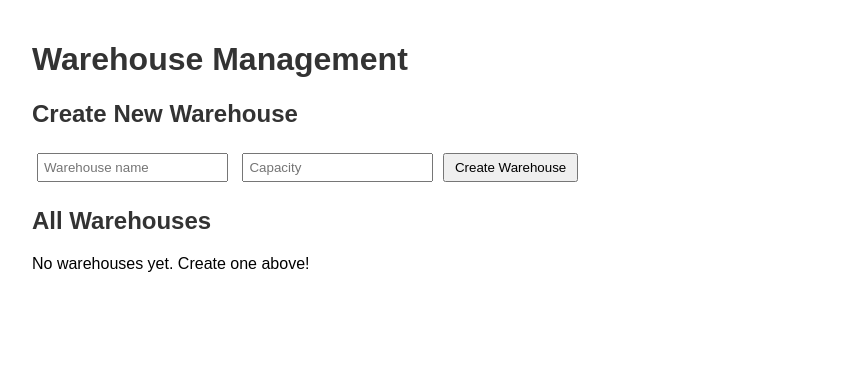
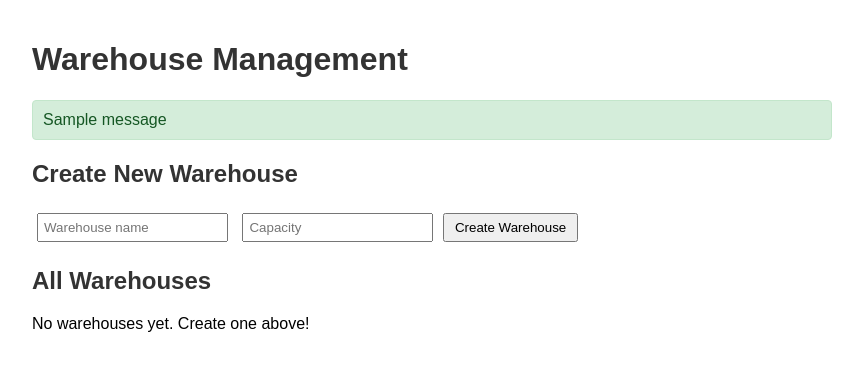
Before and after one commit to kortekoski/ohtuvarasto, a Flask app: page /warehouses in a window 1280 px wide. Shown: the top 371 px of the page, without its empty margins (208-1071 px from the left). Run offline with Flask 3, Linux system fonts and the light colour scheme; one stand-in notice (Sample message) is shown.

Commit message:
Add flash messages and improve error handling
Co-authored-by: kortekoski <142603500+kortekoski@users.noreply.github.com>

```diff
--- a/src/app.py
+++ b/src/app.py
@@ -1,11 +1,22 @@
 """Flask web application for warehouse management."""
-from flask import Flask, render_template, request, redirect, url_for
+import secrets
+from flask import Flask, render_template, request, redirect, url_for, flash
 from varasto import Varasto
 
 app = Flask(__name__)
+app.secret_key = secrets.token_hex(16)
 
 # In-memory storage for warehouses (name -> Varasto)
 warehouses = {}
+
+
+def _parse_float(value, error_msg):
+    """Parse a float value and flash error if invalid."""
+    try:
+        return float(value)
+    except ValueError:
+        flash(error_msg, "error")
+        return None
 
 
 @app.route("/")
@@ -20,18 +31,30 @@ def list_warehouses():
     return render_template("warehouses.html", warehouses=warehouses)
 
 
+def _validate_warehouse_name(name):
+    """Validate warehouse name and return error message if invalid."""
+    if not name:
+        return "Warehouse name is required."
+    if name in warehouses:
+        return f"Warehouse '{name}' already exists."
+    return None
+
+
 @app.route("/warehouses", methods=["POST"])
 def create_warehouse():
     """Create a new warehouse."""
     name = request.form.get("name", "").strip()
     capacity = request.form.get("capacity", "0")
+    error = _validate_warehouse_name(name)
 
-    if name and name not in warehouses:
-        try:
-            capacity_float = float(capacity)
-            warehouses[name] = Varasto(capacity_float)
-        except ValueError:
-            pass
+    if error:
+        flash(error, "error")
+        return redirect(url_for("list_warehouses"))
+
+    capacity_float = _parse_float(capacity, "Invalid capacity value.")
+    if capacity_float is not None:
+        warehouses[name] = Varasto(capacity_float)
+        flash(f"Warehouse '{name}' created successfully.", "success")
 
     return redirect(url_for("list_warehouses"))
 
@@ -39,13 +62,14 @@ def create_warehouse():
 @app.route("/warehouses/<name>/add", methods=["POST"])
 def add_to_warehouse(name):
     """Add content to a warehouse by name."""
-    if name in warehouses:
+    if name not in warehouses:
+        flash(f"Warehouse '{name}' not found.", "error")
+    else:
         amount = request.form.get("amount", "0")
-        try:
-            amount_float = float(amount)
+        amount_float = _parse_float(amount, "Invalid amount value.")
+        if amount_float is not None:
             warehouses[name].lisaa_varastoon(amount_float)
-        except ValueError:
-            pass
+            flash(f"Added {amount_float} to '{name}'.", "success")
 
     return redirect(url_for("list_warehouses"))
 
@@ -53,13 +77,14 @@ def add_to_warehouse(name):
 @app.route("/warehouses/<name>/remove", methods=["POST"])
 def remove_from_warehouse(name):
     """Remove content from a warehouse by name."""
-    if name in warehouses:
+    if name not in warehouses:
+        flash(f"Warehouse '{name}' not found.", "error")
+    else:
         amount = request.form.get("amount", "0")
-        try:
-            amount_float = float(amount)
+        amount_float = _parse_float(amount, "Invalid amount value.")
+        if amount_float is not None:
             warehouses[name].ota_varastosta(amount_float)
-        except ValueError:
-            pass
+            flash(f"Removed {amount_float} from '{name}'.", "success")
 
     return redirect(url_for("list_warehouses"))
 
@@ -69,6 +94,7 @@ def delete_warehouse(name):
     """Delete a warehouse by name."""
     if name in warehouses:
         del warehouses[name]
+        flash(f"Warehouse '{name}' deleted.", "success")
 
     return redirect(url_for("list_warehouses"))
 
--- a/src/templates/base.html
+++ b/src/templates/base.html
@@ -46,10 +46,38 @@
             gap: 10px;
             flex-wrap: wrap;
         }
+        .flash-messages {
+            list-style: none;
+            padding: 0;
+        }
+        .flash-messages li {
+            padding: 10px;
+            margin: 10px 0;
+            border-radius: 4px;
+        }
+        .flash-success {
+            background-color: #d4edda;
+            color: #155724;
+            border: 1px solid #c3e6cb;
+        }
+        .flash-error {
+            background-color: #f8d7da;
+            color: #721c24;
+            border: 1px solid #f5c6cb;
+        }
     </style>
 </head>
 <body>
     <h1>Warehouse Management</h1>
+    {% with messages = get_flashed_messages(with_categories=true) %}
+        {% if messages %}
+        <ul class="flash-messages">
+            {% for category, message in messages %}
+            <li class="flash-{{ category }}">{{ message }}</li>
+            {% endfor %}
+        </ul>
+        {% endif %}
+    {% endwith %}
     {% block content %}{% endblock %}
 </body>
 </html>
--- a/src/templates/warehouses.html
+++ b/src/templates/warehouses.html
@@ -39,7 +39,7 @@
                         <input type="number" name="amount" placeholder="Amount" step="0.1" min="0" required>
                         <button type="submit">Remove</button>
                     </form>
-                    <form class="inline-form" action="{{ url_for('delete_warehouse', name=name) }}" method="post">
+                    <form class="inline-form" action="{{ url_for('delete_warehouse', name=name) }}" method="post" onsubmit="return confirm('Are you sure you want to delete {{ name }}?');">
                         <button type="submit">Delete</button>
                     </form>
                 </div>
```
Also changed, not shown: src/tests/app_test.py (+21 -10 lines), 2 other files.
